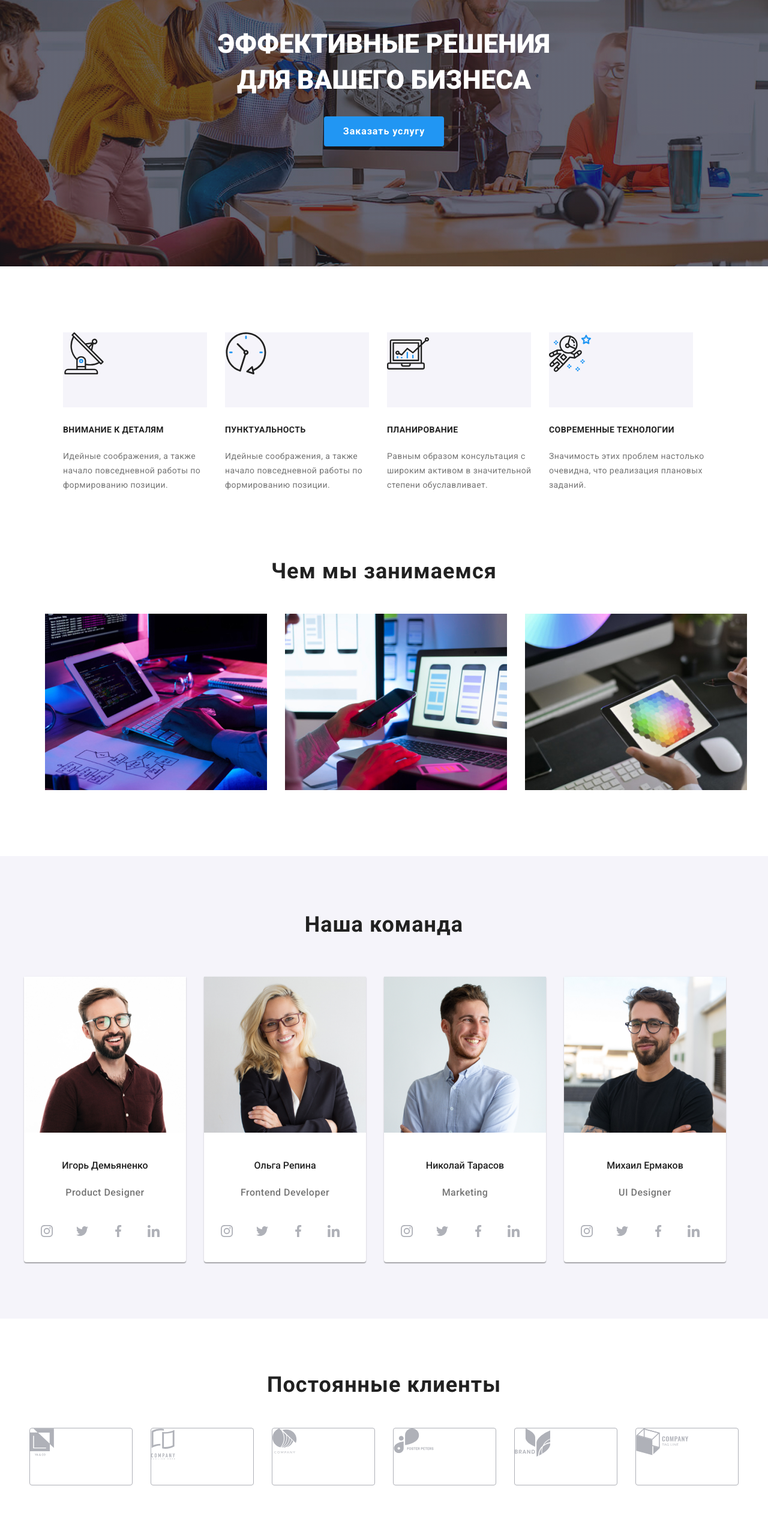
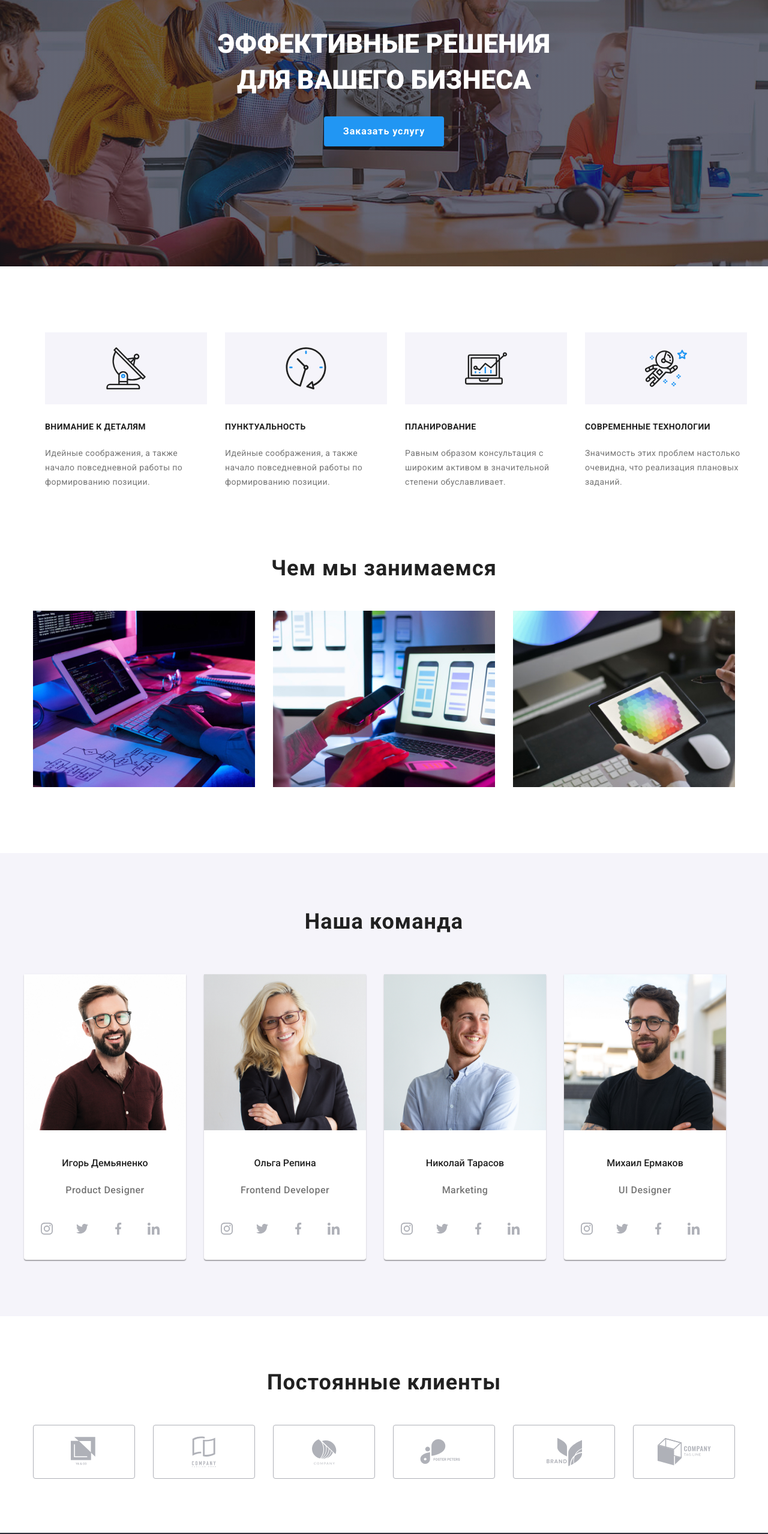
Before and after one commit to Karpenko-Dm/goit-markup-hw-04, a plain HTML site: page index.html in a window 1280 px wide. Shown: the part 240-2797 px from the top of the page at 60% size. Drawn offline with nearby package versions, Linux system fonts and the light colour scheme.

Commit message:
вносит корректировки по иконкам

```diff
--- a/css/style.css
+++ b/css/style.css
@@ -2,6 +2,11 @@
   --primary-text-color: #212121;
   --title-text-color: #757575;
   --accent-color: #2196f3;
+}
+*,
+*::before,
+*::after {
+  box-sizing: border-box;
 }
 
 img {
@@ -297,6 +302,7 @@ footer {
 .footer-social-list {
   display: flex;
   justify-content: center;
+  align-items: center;
   margin: 0px;
   padding: 0px;
 }
@@ -321,37 +327,30 @@ footer {
 }
 .partner-list {
   display: flex;
-  justify-content: center;
   align-items: center;
   margin: 0;
   padding: 0;
 }
 .partner-list > li:not(:last-child) {
-  padding-right: 30px;
+  margin-right: 30px;
 }
 
 .partner-link-icon {
   display: flex;
   justify-content: center;
   align-items: center;
-
   border: 1px solid #afb1b8;
   border-radius: 4px;
   fill: #afb1b8;
-}
-.partner-icon {
   width: 170px;
   height: 90px;
-  /*display: flex;
-  align-items: center;
-  justify-content: center;*/
 }
 
-.partner a {
-  display: inline-block;
-  justify-content: center;
-  align-items: center;
+.partner-icon :nth-child {
+  width: 44px;
+  height: 49px;
 }
+
 .partner-link-icon:hover,
 .partner-link-icon:focus {
   fill: var(--accent-color);
@@ -430,6 +429,7 @@ footer {
   justify-content: center;
   margin-top: 0px;
   padding-top: 50px;
+  padding-left: 0px;
 }
 .work-list li:not(:last-child) {
   padding-right: 30px;
@@ -466,46 +466,29 @@ footer {
   margin-right: 0px;
 }
 ul .features {
+  padding: 0px;
   margin-top: 0;
 }
 .features-section {
   padding-top: 94px;
 }
-/*.features-container {
-  min-width: 1200px;
-  padding-left: 15px;
-  padding-right: 15px;
-}*/
 
-.features ul:not(:first-child) {
+.features > li:not(:last-child) {
   margin-right: 30px;
 }
 .features-item {
   width: 270px;
 }
 .thumb {
-  margin-right: 30px;
   margin-bottom: 30px;
-  background-position: 50% 50%;
-}
-.thumb:nth-child(1) {
-  background-color: #f5f4fa;
-}
-.thumb:nth-child(2) {
-  background-color: #f5f4fa;
-}
-.thumb:nth-child(3) {
-  background-color: #f5f4fa;
-}
-.thumb:nth-child(4) {
   background-color: #f5f4fa;
 }
 
 .features-icon {
+  display: flex;
   height: 120px;
-  display: inline-flex;
-  align-items: center;
-  justify-content: center;
+  width: 270px;
+  padding: 25px 100px;
 }
 
 /*=======================Портфолио====================*/
@@ -583,6 +566,13 @@ ul .features {
   margin-bottom: 0px;
 }
 
+.portfolio-menu .item:first-child {
+  border: 1px solid #eeeeee;
+  box-sizing: border-box;
+  box-shadow: 0px 1px 1px rgba(0, 0, 0, 0.12), 0px 4px 4px rgba(0, 0, 0, 0.06),
+    1px 4px 6px rgba(0, 0, 0, 0.16);
+}
+
 .item h2 {
   margin: 0px;
 }
--- a/index.html
+++ b/index.html
@@ -52,8 +52,8 @@
     <ul class="features">
         <li class="features-item">
            <div class="thumb">
-          <svg class="features-icon">
-            <use href="./img/symbol-defs.svg#icon-antenna" width="70px" height="70px"></use>
+          <svg class="features-icon" width="70px" height="70px">
+            <use href="./img/symbol-defs.svg#icon-antenna" ></use>
           </svg>
           </div>
         <h3 class="title-features">Внимание к деталям</h3>
@@ -61,8 +61,8 @@
         формированию позиции.</p></li>
         <li class="features-item">
           <div class="thumb">
-          <svg class="features-icon">
-            <use href="./img/symbol-defs.svg#icon-clock" width="70px" height="70px"></use>
+          <svg class="features-icon" width="70px" height="70px">
+            <use href="./img/symbol-defs.svg#icon-clock"></use>
           </svg>
           </div>
         <h3 class="title-features">Пунктуальность</h3>
@@ -70,8 +70,8 @@
         формированию позиции.</p></li>
         <li class="features-item">
           <div class="thumb">
-          <svg class="features-icon">
-            <use href="./img/symbol-defs.svg#icon-diagram" width="70px" height="70px"></use>
+          <svg class="features-icon" width="70px" height="70px">
+            <use href="./img/symbol-defs.svg#icon-diagram"></use>
           </svg>
           </div>
         <h3 class="title-features">Планирование</h3>
@@ -80,8 +80,8 @@
         </li>
         <li class="features-item">
           <div class="thumb">
-          <svg class="features-icon">
-            <use href="./img/symbol-defs.svg#icon-astronaut" width="70px" height="70px"></use>
+          <svg class="features-icon" width="70px" height="70px">
+            <use href="./img/symbol-defs.svg#icon-astronaut"></use>
           </svg>
           </div>
         <h3 class="title-features">Современные технологии</h3>
@@ -126,33 +126,33 @@
               <use href="./img/symbol-defs.svg#icon-facebook"></use>
             </svg> </a>
           </li>
-          <li class="social-item" class="social-item">
+          <li class="social-item">
           <a class="socila-link-icon" href="linkedin"> <svg class="social-icon">
               <use href="./img/symbol-defs.svg#icon-linkedin"></use>
             </svg> </a>
-          </li class="social-item" class="social-item">
+          </li>
          </ul>
         </li>
           <li><img src="./img/Репина.jpg" alt="#" width="270" height="260">
           <h3 class="teammate-name">Ольга Репина</h3>
           <p class="teammate-name-posittion">Frontend Developer</p>
         <ul class="social-list">
-          <li class="social-item" class="social-item">
+          <li class="social-item">
             <a class="socila-link-icon" href="instagram"> <svg class="social-icon">
                 <use href="./img/symbol-defs.svg#icon-instagram"></use>
               </svg> </a>
           </li>
-          <li class="social-item" class="social-item">
+          <li class="social-item">
             <a class="socila-link-icon" href="twitter"> <svg class="social-icon">
                 <use href="./img/symbol-defs.svg#icon-twitter"></use>
               </svg> </a>
           </li>
-          <li class="social-item" class="social-item">
+          <li class="social-item">
             <a class="socila-link-icon" href="facebook"> <svg class="social-icon">
                 <use href="./img/symbol-defs.svg#icon-facebook"></use>
               </svg> </a>
           </li>
-          <li class="social-item" class="social-item">
+          <li class="social-item">
             <a class="socila-link-icon" href="linkedin"> <svg class="social-icon">
                 <use href="./img/symbol-defs.svg#icon-linkedin"></use>
               </svg> </a>
@@ -215,41 +215,41 @@
         </div>
     </section>
     <section class="partner">
-      <div class="container"></div>
+      <div class="container">
       <h1>Постоянные клиенты</h1>
       <ul class="partner-list">
       <li>
-        <a class="partner-link-icon" href="ya$co"> <svg class="partner-icon">
-            <use href="./img/symbol-defs.svg#icon-logo-1" width="44px" height="49px"></use>
+        <a class="partner-link-icon" href="ya$co"> <svg class="partner-icon" width="45px" height="50px">
+            <use href="./img/symbol-defs.svg#icon-logo-1"></use>
           </svg> </a>
       </li>
       <li>
-        <a class="partner-link-icon" href="tagline here"> <svg class="partner-icon">
-            <use href="./img/symbol-defs.svg#icon-logo-2 " width="40" height="52"></use>
+        <a class="partner-link-icon" href="tagline-here"> <svg class="partner-icon" width="40px" height="52px">
+            <use href="./img/symbol-defs.svg#icon-logo-2" ></use>
           </svg> </a>
       </li>
       <li>
-        <a class="partner-link-icon" href="company"> <svg class="partner-icon">
-            <use href="./img/symbol-defs.svg#icon-Object" width="41" height="42"></use>
+        <a class="partner-link-icon" href="company"> <svg class="partner-icon" width="41px" height="43px">
+            <use href="./img/symbol-defs.svg#icon-Object" ></use>
           </svg> </a>
       </li>
       <li>
-        <a class="partner-link-icon" href="fosterpeters"> <svg class="partner-icon">
-            <use href="./img/symbol-defs.svg#icon-logo-4" width="80px" height="42px"></use>
+        <a class="partner-link-icon" href="fosterpeters"> <svg class="partner-icon" width="80px" height="42px">
+            <use href="./img/symbol-defs.svg#icon-logo-4" ></use>
           </svg> </a>
       </li>
       <li>
-        <a class="partner-link-icon" href="brand"> <svg class="partner-icon">
-            <use href="./img/symbol-defs.svg#icon-logo-5" width="59" height="47"></use>
+        <a class="partner-link-icon" href="brand"> <svg class="partner-icon" width="59px" height="47px">
+            <use href="./img/symbol-defs.svg#icon-logo-5" ></use>
           </svg> </a>
       </li>
       <li>
-        <a class="partner-link-icon" href="tagline"> <svg class="partner-icon">
-            <use href="./img/symbol-defs.svg#icon-Object-1"width="88" height="45"></use>
+        <a class="partner-link-icon" href="tagline"> <svg class="partner-icon" width="89px" height="46px">
+            <use href="./img/symbol-defs.svg#icon-Object-1" ></use>
           </svg> </a>
       </li>
       </ul>
-
+</div>
     </section>
 </main>
         <!-- Футер -->
```
